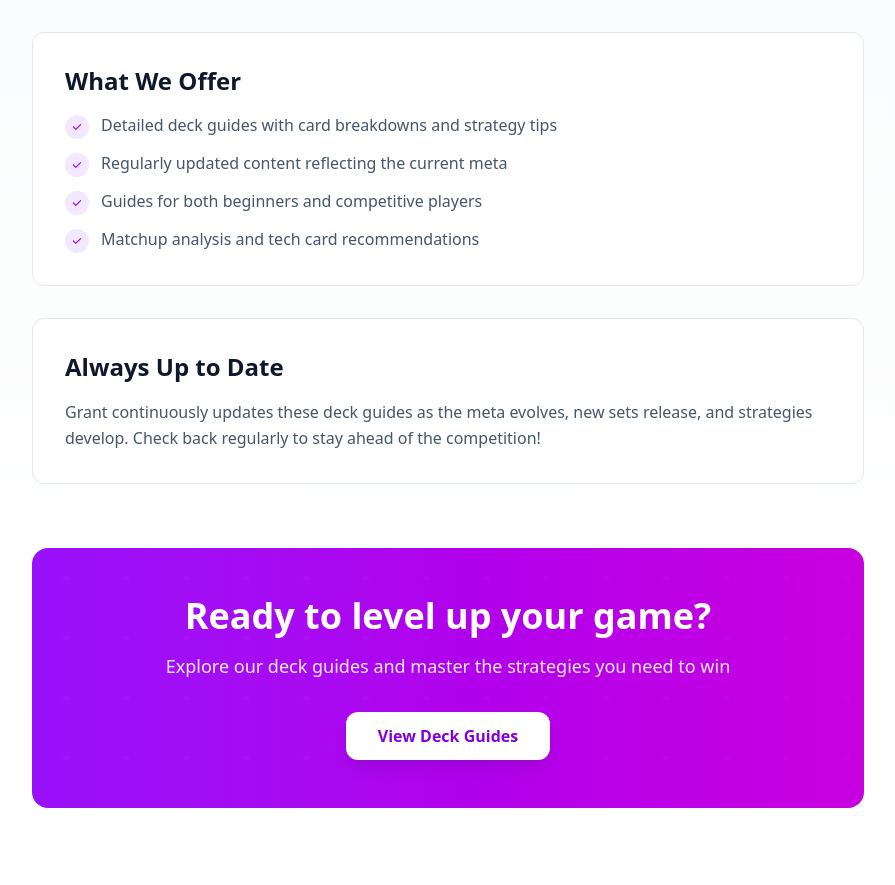
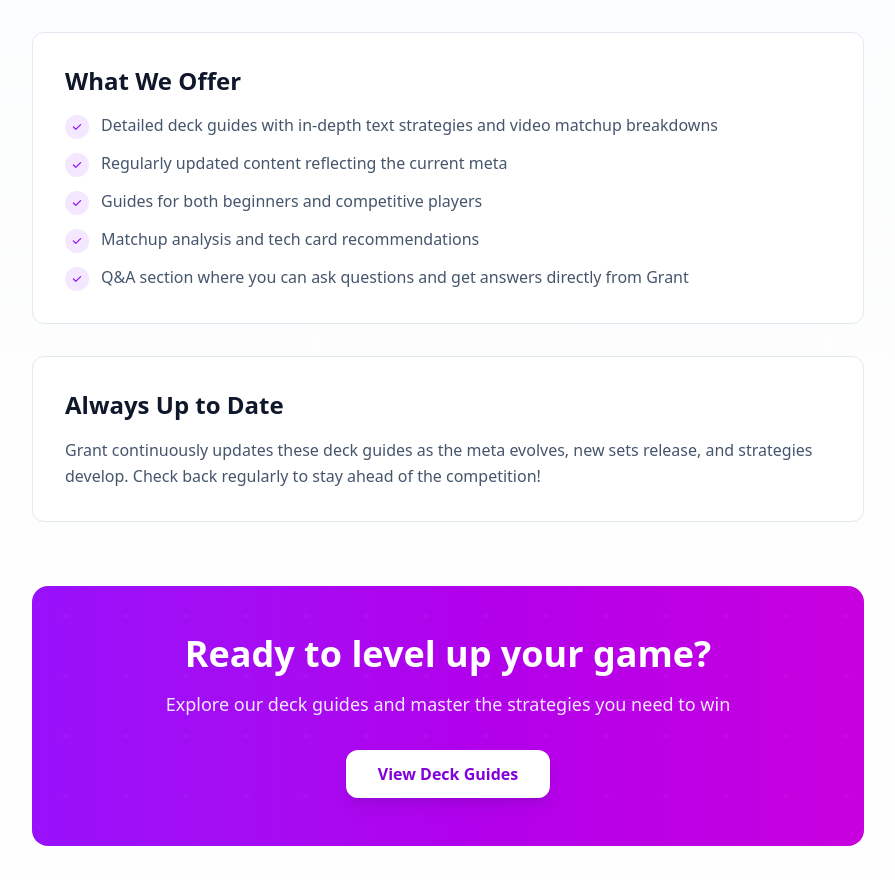
Before and after one commit to OliverMKing/tcgmasterguide.com, a Next.js app: page /about in a window 1280 px wide. Shown: the part 939-1824 px from the top of the page, without its empty margins (192-1087 px from the left). Built offline with nearby package versions, Linux system fonts and the light colour scheme; no server answers.

Commit message:
update q&a section

```diff
--- a/src/app/about/page.tsx
+++ b/src/app/about/page.tsx
@@ -84,7 +84,7 @@ export default function AboutPage() {
                     <path fillRule="evenodd" d="M16.707 5.293a1 1 0 010 1.414l-8 8a1 1 0 01-1.414 0l-4-4a1 1 0 011.414-1.414L8 12.586l7.293-7.293a1 1 0 011.414 0z" clipRule="evenodd" />
                   </svg>
                 </span>
-                <span>Detailed deck guides with card breakdowns and strategy tips</span>
+                <span>Detailed deck guides with in-depth text strategies and video matchup breakdowns</span>
               </li>
               <li className="flex items-start">
                 <span className="shrink-0 w-6 h-6 rounded-full bg-purple-100 dark:bg-purple-900/50 flex items-center justify-center mr-3 mt-0.5">
@@ -109,6 +109,14 @@ export default function AboutPage() {
                   </svg>
                 </span>
                 <span>Matchup analysis and tech card recommendations</span>
+              </li>
+              <li className="flex items-start">
+                <span className="shrink-0 w-6 h-6 rounded-full bg-purple-100 dark:bg-purple-900/50 flex items-center justify-center mr-3 mt-0.5">
+                  <svg className="w-3 h-3 text-purple-600 dark:text-purple-400" fill="currentColor" viewBox="0 0 20 20">
+                    <path fillRule="evenodd" d="M16.707 5.293a1 1 0 010 1.414l-8 8a1 1 0 01-1.414 0l-4-4a1 1 0 011.414-1.414L8 12.586l7.293-7.293a1 1 0 011.414 0z" clipRule="evenodd" />
+                  </svg>
+                </span>
+                <span>Q&A section where you can ask questions and get answers directly from Grant</span>
               </li>
             </ul>
           </div>
```
